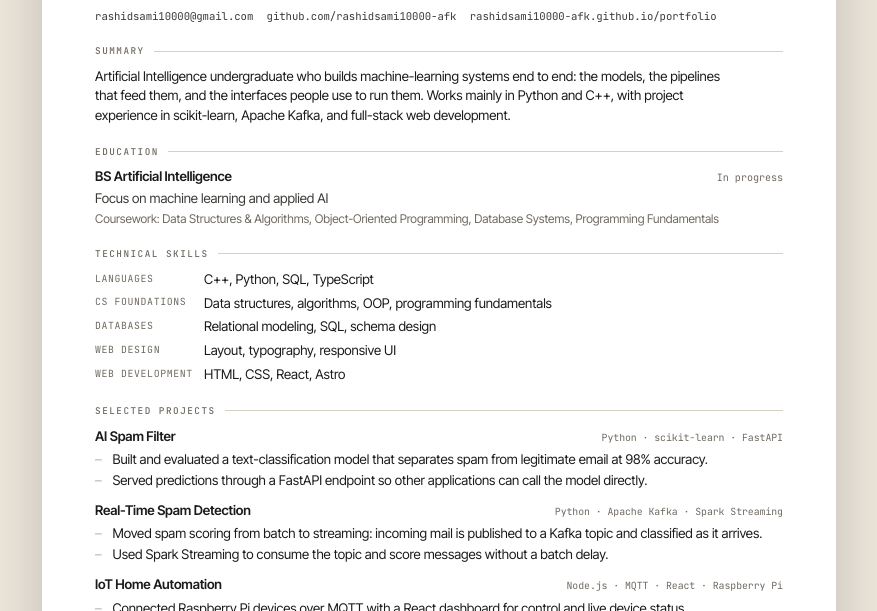
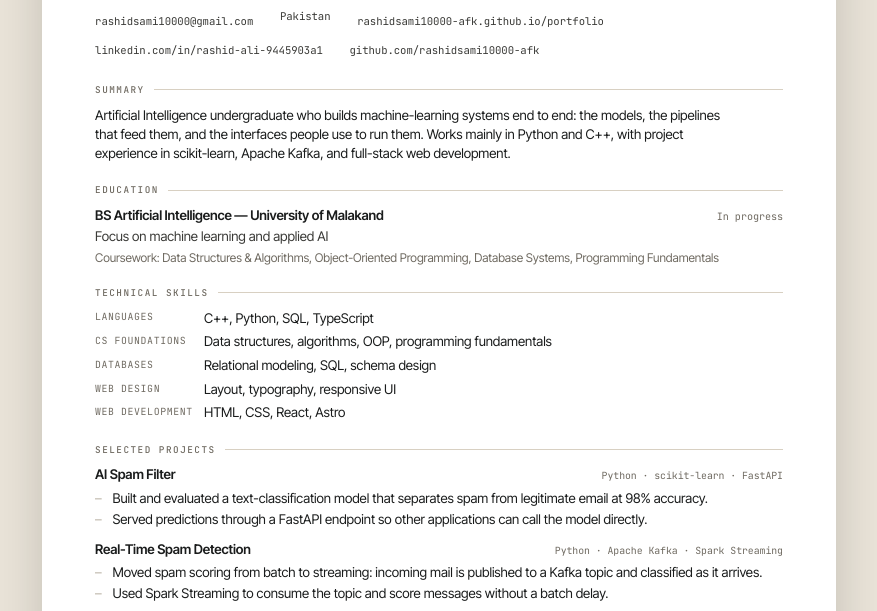
Before and after one commit to rashidsami10000-afk/portfolio, an Astro site: page /portfolio/resume/print in a window 1280 px wide. Shown: the part 167-778 px from the top of the page, without its empty margins (201-1078 px from the left). Built offline with nearby package versions, Linux system fonts and the light colour scheme; Astro itself is replaced by a stand-in of ours.

Commit message:
Add university, location and LinkedIn to resume

```diff
--- a/src/data/resume.ts
+++ b/src/data/resume.ts
@@ -7,14 +7,12 @@ export const contact = {
   headline: 'Artificial Intelligence Undergraduate',
   specialty: 'Machine Learning · Data · Web Development',
   email: 'rashidsami10000@gmail.com',
-  /** e.g. 'Lahore, Pakistan' */
-  location: '',
+  location: 'Pakistan',
   /** e.g. '+92 300 1234567' */
   phone: '',
   github: 'rashidsami10000-afk',
   website: 'rashidsami10000-afk.github.io/portfolio',
-  /** e.g. 'in/rashid-ali' */
-  linkedin: '',
+  linkedin: 'https://www.linkedin.com/in/rashid-ali-9445903a1/',
 };
 
 export const summary =
@@ -25,8 +23,7 @@ export const summary =
 
 export const education = [
   {
-    /** Add your university — omitted until set. */
-    school: '',
+    school: 'University of Malakand',
     degree: 'BS Artificial Intelligence',
     period: 'In progress',
     detail: 'Focus on machine learning and applied AI',
--- a/src/pages/resume/print.astro
+++ b/src/pages/resume/print.astro
@@ -4,13 +4,18 @@
 import { contact, summary, education, projects, additional, updated } from '../../data/resume';
 import { skillGroups } from '../../data/skills';
 
-const links = [
+const linkedinLabel = contact.linkedin.replace(/^https?:\/\/(www\.)?/, '').replace(/\/$/, '');
+
+const primary = [
   contact.email && { label: contact.email, href: `mailto:${contact.email}` },
   contact.phone && { label: contact.phone, href: `tel:${contact.phone.replace(/[^\d+]/g, '')}` },
   contact.location && { label: contact.location },
-  contact.linkedin && { label: contact.linkedin, href: `https://www.linkedin.com/${contact.linkedin}` },
+  contact.website && { label: contact.website, href: `https://${contact.website}` },
+].filter(Boolean) as { label: string; href?: string }[];
+
+const profiles = [
+  contact.linkedin && { label: linkedinLabel, href: contact.linkedin },
   contact.github && { label: `github.com/${contact.github}`, href: `https://github.com/${contact.github}` },
-  contact.website && { label: contact.website, href: `https://${contact.website}` },
 ].filter(Boolean) as { label: string; href?: string }[];
 ---
 <!doctype html>
@@ -128,11 +133,17 @@ const links = [
         color: var(--muted);
       }
 
+      .contact-block {
+        display: grid;
+        gap: 2.5pt;
+        margin-top: 9pt;
+      }
+
       .contact {
         display: flex;
         flex-wrap: wrap;
         gap: 2pt 10pt;
-        margin: 9pt 0 0;
+        margin: 0;
         padding: 0;
         list-style: none;
         font-family: var(--mono);
@@ -143,6 +154,18 @@ const links = [
       .contact a {
         color: inherit;
         text-decoration: none;
+      }
+
+      /* Larger hit areas for the on-screen web version; print output is unchanged. */
+      @media screen {
+        .contact {
+          gap: 6pt 20pt;
+        }
+
+        .contact a {
+          display: inline-block;
+          padding: 5px 0;
+        }
       }
 
       /* ---------- sections ---------- */
@@ -297,13 +320,23 @@ const links = [
         <p class="headline">{contact.headline}</p>
         <p class="specialty">{contact.specialty}</p>
 
+        <div class="contact-block">
           <ul class="contact">
-          {links.map((link) => (
+            {primary.map((link) => (
               <li>
                 {link.href ? <a href={link.href}>{link.label}</a> : link.label}
               </li>
             ))}
           </ul>
+
+          <ul class="contact">
+            {profiles.map((link) => (
+              <li>
+                {link.href ? <a href={link.href}>{link.label}</a> : link.label}
+              </li>
+            ))}
+          </ul>
+        </div>
       </header>
 
       <section aria-labelledby="summary-heading">
```
Also changed, not shown: README.md, 1 other file. Lines whose indentation alone changed are shown as unchanged.
